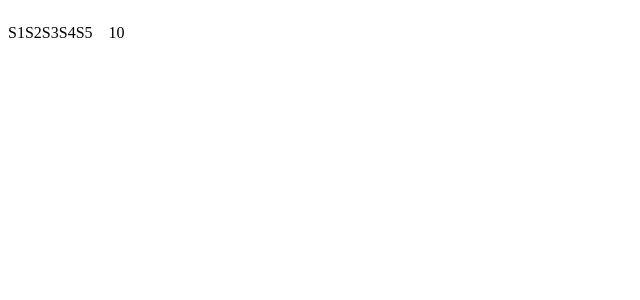
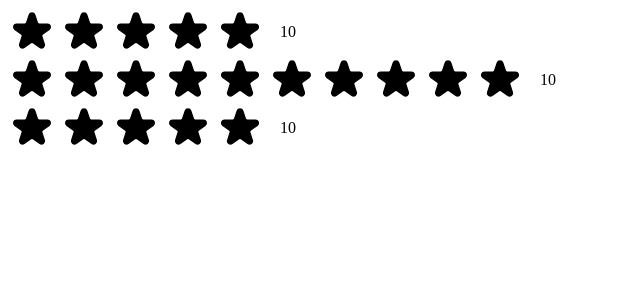
Before and after one commit to AkhiSharmin/Usepopcorn-App, a React (Create React App) app: page / in a window 1280 px wide. Shown: the top 300 px of the page, without its empty margins (0-640 px from the left). Built offline with nearby package versions, Linux system fonts and the light colour scheme.

Commit message:
added star

```diff
--- a/src/StartRating.js
+++ b/src/StartRating.js
@@ -1,15 +1,72 @@
-export default function StarRating() {
 
-    const containerStyle = {
-        display: 'flex',
-        alignItems: 'center',
-        gap: '16px'
-    }
 
+const containerStyle = {
+    display: 'flex',
+    alignItems: 'center',
+    gap: '16px'
+};
+
+const starContainerStyle = {
+    display: 'flex',
+    gap: '4px',
+};
+
+const textStyle = {
+    lineHeight: '1',
+    margin: '0',
+}
+
+export default function StarRating({ maxRating = 5 }) {
     return <div style={containerStyle}>
-        <div>
-            {Array.from({ length: 5 }, (_, i) => <span>S{i + 1}</span>)}
+        <div style={starContainerStyle}>
+            {Array.from({ length: maxRating }, (_, i) => (
+                <Star key={i} />
+            ))}
         </div>
-        <p>10</p>
+        <p style={textStyle}>10</p>
     </div>
 }
+
+
+const starStyle = {
+    width: '48px',
+    height: '48px',
+    display: 'block',
+    cursor: 'pointer'
+}
+
+
+function Star() {
+    return (
+        <span role='button' style={starStyle}>
+            <svg
+                xmlns="http://www.w3.org/2000/svg"
+                viewBox="0 0 20 20"
+                fill="#000"
+                stroke="#000"
+            >
+                <path
+                    d="M9.049 2.927c.3-.921 1.603-.921 1.902 0l1.07 3.292a1 1 0 00.95.69h3.462c.969 0 1.371 1.24.588 1.81l-2.8 2.034a1 1 0 00-.364 1.118l1.07 3.292c.3.921-.755 1.688-1.54 1.118l-2.8-2.034a1 1 0 00-1.175 0l-2.8 2.034c-.784.57-1.838-.197-1.539-1.118l1.07-3.292a1 1 0 00-.364-1.118L2.98 8.72c-.783-.57-.38-1.81.588-1.81h3.461a1 1 0 00.951-.69l1.07-3.292z"
+                />
+            </svg>
+        </span>
+    )
+}
+
+{/*
+
+EMPTY STAR
+
+<svg
+  xmlns="http://www.w3.org/2000/svg"
+  fill="none"
+  viewBox="0 0 24 24"
+  stroke="#000"
+>
+  <path
+    strokeLinecap="round"
+    strokeLinejoin="round"
+    strokeWidth="{2}"
+    d="M11.049 2.927c.3-.921 1.603-.921 1.902 0l1.519 4.674a1 1 0 00.95.69h4.915c.969 0 1.371 1.24.588 1.81l-3.976 2.888a1 1 0 00-.363 1.118l1.518 4.674c.3.922-.755 1.688-1.538 1.118l-3.976-2.888a1 1 0 00-1.176 0l-3.976 2.888c-.783.57-1.838-.197-1.538-1.118l1.518-4.674a1 1 0 00-.363-1.118l-3.976-2.888c-.784-.57-.38-1.81.588-1.81h4.914a1 1 0 00.951-.69l1.519-4.674z"
+  />
+</svg> */}
--- a/src/index.js
+++ b/src/index.js
@@ -10,6 +10,8 @@
 root.render(
   <React.StrictMode>
     {/* <App /> */}
+    <StarRating maxRating={5} />
+    <StarRating maxRating={10} />
     <StarRating />
   </React.StrictMode>
 );
```
